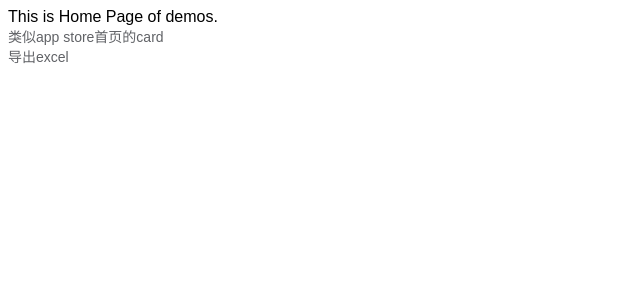
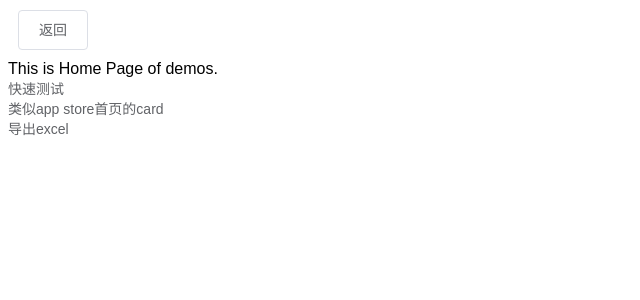
Before and after one commit to Bernankez/Demos, a Vue app: page / in a window 1280 px wide. Shown: the top 300 px of the page, without its empty margins (0-640 px from the left). Built offline with nearby package versions, Linux system fonts and the light colour scheme.

Commit message:
添加返回button

```diff
--- a/src/App.vue
+++ b/src/App.vue
@@ -1,5 +1,8 @@
 <template>
     <div id="app">
+        <div class="back">
+            <el-button :plain="true" @click="onBack">返回</el-button>
+        </div>
         <!-- <div id="nav">
           <router-link to="/">Home</router-link> |
           <router-link to="/about">About</router-link>
@@ -7,6 +10,16 @@
         <router-view />
     </div>
 </template>
+
+<script>
+export default {
+    methods: {
+        onBack() {
+            this.$router.go(-1);
+        }
+    }
+}
+</script>
 
 <style lang="scss">
 #app {
@@ -16,4 +29,7 @@
     // text-align: center;
     // color: #2c3e50;
 }
+.back{
+  margin: 10px;
+}
 </style>
--- a/src/router/index.js
+++ b/src/router/index.js
@@ -32,6 +32,11 @@ const routes = [
     path: '/export-excel',
     name: 'excel-index',
     component: () => import('../views/export-excel/index.vue')
+  },
+  {
+    path: '/fast-debug',
+    name: 'fast-debug-index',
+    component: () => import('../views/fast-debug-environment/index.vue')
   }
 ]
 
--- a/src/views/Home.vue
+++ b/src/views/Home.vue
@@ -4,6 +4,7 @@
             This is Home Page of demos.
         </header>
         <div class="container">
+            <el-link href="/fast-debug">快速测试</el-link>
             <el-link href="/app-card">类似app store首页的card</el-link>
             <el-link href="/export-excel">导出excel</el-link>
         </div>
@@ -19,7 +20,7 @@ export default {
 </script>
 
 <style lang="scss" scope>
-.page .container{
+.page .container {
     display: flex;
     flex-direction: column;
     align-items: flex-start;
--- /dev/null
+++ b/src/views/fast-debug-environment/index.vue
@@ -0,0 +1,26 @@
+<template>
+    <div>
+
+    </div>
+</template>
+
+<script>
+export default {
+    name: 'fast-debug',
+    components: {},
+    data() {
+        return {
+
+        }
+    },
+    created() {
+
+    },
+    methods: {
+
+    }
+}
+</script>
+
+<style lang="scss" scoped>
+</style>
```
Lines whose indentation alone changed are shown as unchanged.
